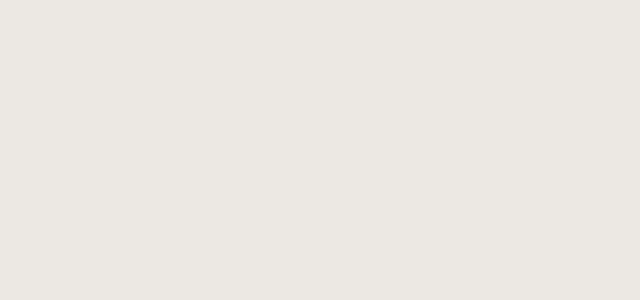
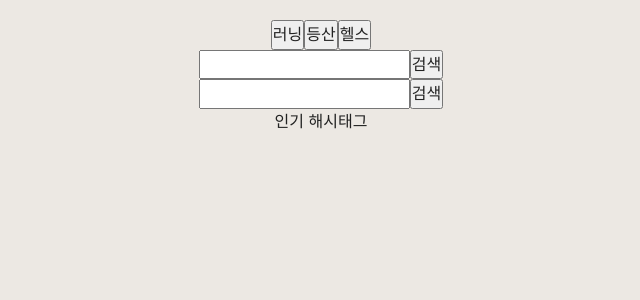
Before and after one commit to ashjang/FitTogether, a React (Vite) app in the folder web/: page / in a window 1280 px wide. Shown: the top 300 px of the page, without its empty margins (319-959 px from the left). Built offline with nearby package versions, Linux system fonts and the light colour scheme.

Commit message:
feat: [feature/Community-SDK] - PostFilter 구현

```diff
--- a/web/src/App.tsx
+++ b/web/src/App.tsx
@@ -1,7 +1,12 @@
 import "./App.css";
+import Community from "./pages/Community/Community";
 
 function App() {
-  return <></>;
+  return (
+    <>
+      <Community />
+    </>
+  );
 }
 
 export default App;
--- a/web/src/components/Community/PopularHashtag.tsx
+++ b/web/src/components/Community/PopularHashtag.tsx
@@ -0,0 +1 @@
+// 삭제
--- /dev/null
+++ b/web/src/components/Community/PostFilter.tsx
@@ -0,0 +1,83 @@
+import React, { useState } from "react";
+import axios from "axios";
+
+interface Props {}
+
+const ComponentName: React.FC<Props> = () => {
+  const [category, setCategory] = useState("");
+  const [keyword, setKeyword] = useState("");
+  const [hashtag, setHashtag] = useState("");
+
+  const handleKeywordChange = (event: React.ChangeEvent<HTMLInputElement>) => {
+    setKeyword(event.target.value);
+  };
+
+  const handleKeywordSubmit = async () => {
+    // 서버에게 'keyword'로 필터링된 데이터 요청
+    await fetchData(category, keyword, hashtag);
+  };
+
+  const handleHashtagChange = (event: React.ChangeEvent<HTMLInputElement>) => {
+    setHashtag(event.target.value);
+  };
+
+  const handleHashtagSubmit = async () => {
+    // 서버에게 'hashtag'로 필터링된 데이터 요청
+    await fetchData(category, keyword, hashtag);
+  };
+
+  const handleCategoryClick = (newCategory: string) => {
+    // 이전 선택과 다른 카테고리를 선택했을 때만 업데이트
+    if (category !== newCategory) {
+      setCategory(newCategory);
+    } else {
+      // 이미 선택된 카테고리를 다시 클릭했을 때 초기 상태로 돌아오게 처리
+      setCategory("");
+    }
+  };
+
+  const fetchData = async (
+    selectedCategory: string,
+    keywordValue: string,
+    hashtagValue: string
+  ) => {
+    try {
+      // 여기에서 서버에 데이터를 요청하고 응답을 처리합니다.
+      // axios를 사용하여 서버와 통신합니다.
+      // 예시로 요청 URL은 '/api/data'로 가정합니다.
+      const response = await axios.get(
+        `/posts?category=${selectedCategory}&keyword=${keywordValue}&hashtag=${hashtagValue}`
+      );
+
+      // 응답 데이터 처리
+      console.log("응답 데이터:", response.data);
+      // 서버로부터 받은 데이터를 처리하는 로직을 추가하세요.
+    } catch (error) {
+      // 에러 처리
+      console.error("데이터 요청 에러:", error);
+    }
+  };
+
+  return (
+    <div>
+      <div>
+        <div>
+          <button onClick={() => handleCategoryClick("러닝")}>러닝</button>
+          <button onClick={() => handleCategoryClick("등산")}>등산</button>
+          <button onClick={() => handleCategoryClick("헬스")}>헬스</button>
+        </div>
+        <div>
+          <input type="text" value={keyword} onChange={handleKeywordChange} />
+          <button onClick={handleKeywordSubmit}>검색</button>
+        </div>
+        <div>
+          <input type="text" value={hashtag} onChange={handleHashtagChange} />
+          <button onClick={handleHashtagSubmit}>검색</button>
+        </div>
+      </div>
+      <div>인기 해시태그</div>
+    </div>
+  );
+};
+
+export default ComponentName;
--- a/web/src/components/Community/SearchBar.tsx
+++ b/web/src/components/Community/SearchBar.tsx
@@ -0,0 +1 @@
+// 삭제
--- a/web/src/components/Community_CreatePost/Editor.tsx
+++ b/web/src/components/Community_CreatePost/Editor.tsx
@@ -0,0 +1 @@
+// 삭제
--- a/web/src/components/Community_Post/Contents.tsx
+++ b/web/src/components/Community_Post/Contents.tsx
@@ -0,0 +1 @@
+// 삭제
--- a/web/src/components/Community_Post/PosterInfo.tsx
+++ b/web/src/components/Community_Post/PosterInfo.tsx
@@ -0,0 +1 @@
+// 삭제
--- a/web/src/pages/Community/Community.tsx
+++ b/web/src/pages/Community/Community.tsx
@@ -0,0 +1,14 @@
+import React from "react";
+import PostFilter from "../../components/Community/PostFilter";
+
+interface Props {}
+
+const Community: React.FC<Props> = () => {
+  return (
+    <div>
+      <PostFilter />
+    </div>
+  );
+};
+
+export default Community;
```
Also changed, not shown: web/src/components/Community_CreatePost/PostSetting.tsx (+9 -0 lines), web/src/pages/CommunitySub/CreatePost.tsx (+9 -0 lines), web/src/components/Community_Post/PostContents.tsx (added).
